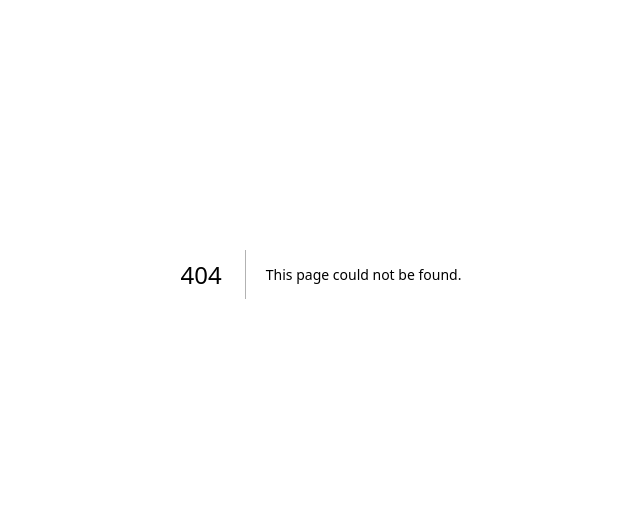
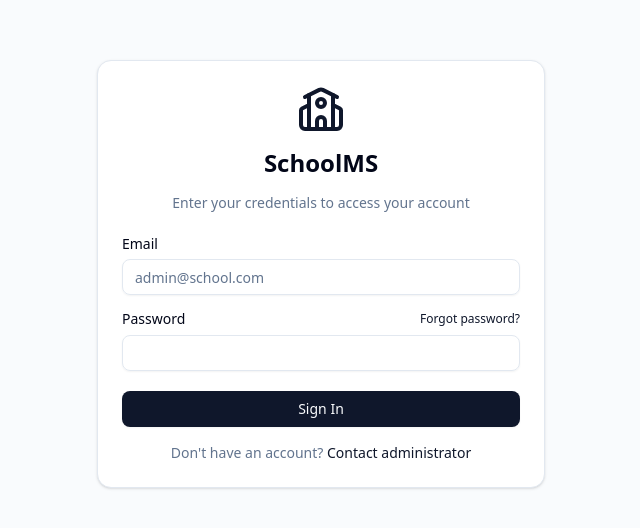
Before and after one commit to FlorentGashi/sms, a Next.js app in the folder sms-frontend/: page /login in a window 1280 px wide. Before the commit this address had no page. Shown: the part 126-654 px from the top of the page, without its empty margins (319-959 px from the left). Built offline with nearby package versions, Linux system fonts and the light colour scheme.

Commit message:
Login Page and Dashboard

```diff
--- /dev/null
+++ b/sms-frontend/app/dashboard/page.tsx
@@ -0,0 +1,11 @@
+"use client"
+
+import { useState } from "react"
+
+export default function DashboardPage() {
+  return (
+    <div className="flex min-h-screen flex-col">
+        <h2 className="text-3xl font-bold tracking-tighter sm:text-4xl md:text-5xl">SchoolMS Dashboard</h2>
+    </div>
+  )
+}
--- /dev/null
+++ b/sms-frontend/app/login/page.tsx
@@ -0,0 +1,83 @@
+"use client"
+
+import type React from "react"
+
+import { useState } from "react"
+import Link from "next/link"
+import { Button } from "@/components/ui/button"
+import { Card, CardContent, CardDescription, CardFooter, CardHeader, CardTitle } from "@/components/ui/card"
+import { Input } from "@/components/ui/input"
+import { Label } from "@/components/ui/label"
+import { School } from "lucide-react"
+
+export default function LoginPage() {
+  const [email, setEmail] = useState("")
+  const [password, setPassword] = useState("")
+  const [isLoading, setIsLoading] = useState(false)
+
+  const handleLogin = (e: React.FormEvent) => {
+    e.preventDefault()
+    setIsLoading(true)
+
+    // Simulate login process
+    setTimeout(() => {
+      setIsLoading(false)
+      window.location.href = "/dashboard"
+    }, 1500)
+  }
+
+  return (
+    <div className="flex min-h-screen items-center justify-center bg-muted/40 p-4">
+      <Card className="w-full max-w-md">
+        <CardHeader className="space-y-2 text-center">
+          <div className="flex justify-center">
+            <School className="h-12 w-12 text-primary" />
+          </div>
+          <CardTitle className="text-2xl font-bold">SchoolMS</CardTitle>
+          <CardDescription>Enter your credentials to access your account</CardDescription>
+        </CardHeader>
+        <form onSubmit={handleLogin}>
+          <CardContent className="space-y-4">
+            <div className="space-y-2">
+              <Label htmlFor="email">Email</Label>
+              <Input
+                id="email"
+                type="email"
+                placeholder="admin@school.com"
+                value={email}
+                onChange={(e) => setEmail(e.target.value)}
+                required
+              />
+            </div>
+            <div className="space-y-2">
+              <div className="flex items-center justify-between">
+                <Label htmlFor="password">Password</Label>
+                <Link href="#" className="text-xs text-primary hover:underline">
+                  Forgot password?
+                </Link>
+              </div>
+              <Input
+                id="password"
+                type="password"
+                value={password}
+                onChange={(e) => setPassword(e.target.value)}
+                required
+              />
+            </div>
+          </CardContent>
+          <CardFooter className="flex flex-col space-y-4 pt-5">
+            <Button type="submit" className="w-full" disabled={isLoading}>
+              {isLoading ? "Signing in..." : "Sign In"}
+            </Button>
+            <div className="text-center text-sm text-muted-foreground">
+              Don&apos;t have an account?{" "}
+              <Link href="#" className="text-primary hover:underline">
+                Contact administrator
+              </Link>
+            </div>
+          </CardFooter>
+        </form>
+      </Card>
+    </div>
+  )
+}
--- a/sms-frontend/app/page.tsx
+++ b/sms-frontend/app/page.tsx
@@ -69,7 +69,7 @@ export default function Home() {
           </nav>
 
           <div className="hidden md:flex items-center gap-2">
-            <Link href="#">
+            <Link href="/login">
               <Button variant="outline">Log In</Button>
             </Link>
             <Link href="#">
@@ -116,7 +116,7 @@ export default function Home() {
                 </Link>
               </nav>
               <div className="flex flex-col space-y-2">
-                <Link href="#">
+                <Link href="/login">
                   <Button variant="outline" className="w-full">
                     Log In
                   </Button>
```
